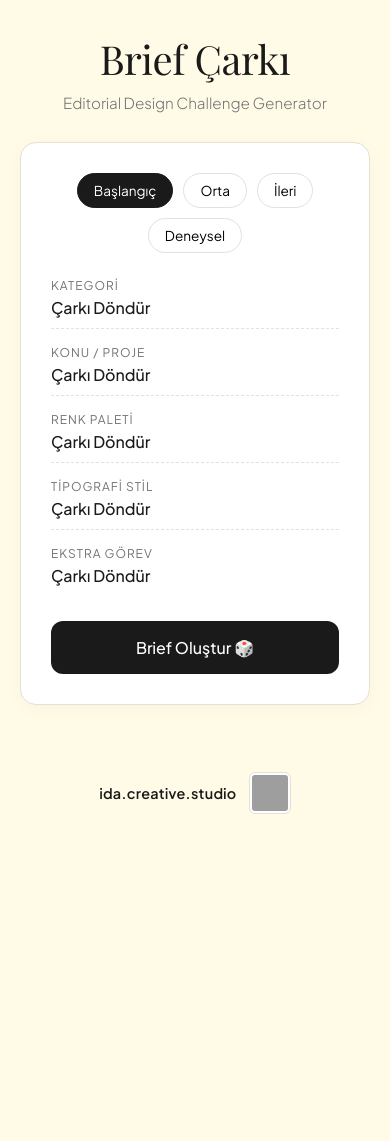
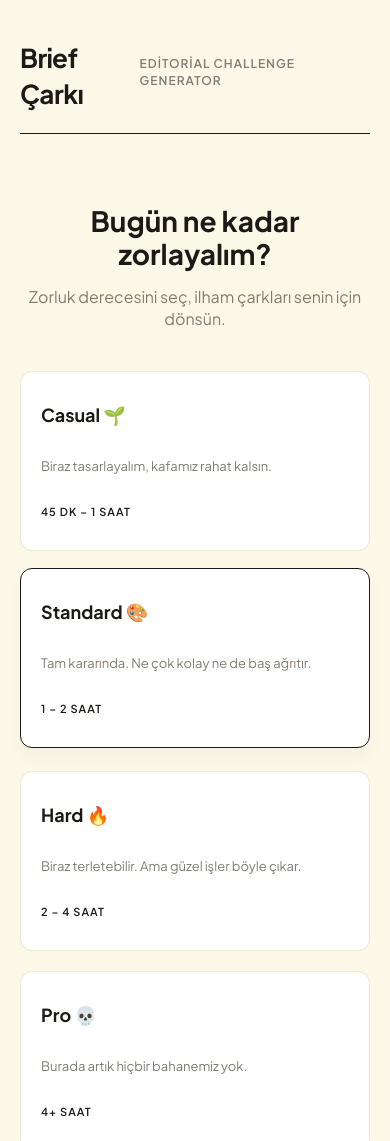
Before and after one commit to idaoykuturer123-web/briefcarki.com, a plain HTML site: page index.html in a window 390 px wide. Shown: the top 1141 px of the page. Before the commit the page ends 844 px from the top, so only its background shows below. Drawn offline with nearby package versions, Linux system fonts and the light colour scheme; grey boxes are pictures that could not be loaded.

Commit message:
Refactor HTML structure and styles

```diff
--- a/index.html
+++ b/index.html
@@ -2,173 +2,189 @@
 <html lang="tr">
 <head>
 <meta charset="UTF-8">
-    <meta name="viewport" content="width=device-width, initial-scale=1.0">
-    <title>Brief Çarkı – Editorial Design Challenge</title>
+<meta name="viewport" content="width=device-width, initial-scale=1">
+<title>Brief Çarkı — Editorial Design Challenge</title>
 <link rel="preconnect" href="https://fonts.googleapis.com">
 <link rel="preconnect" href="https://fonts.gstatic.com" crossorigin>
-    <link href="https://fonts.googleapis.com/css2?family=Playfair+Display:wght@400;600&family=Plus+Jakarta+Sans:wght@300;400;500;600&display=swap" rel="stylesheet">
+<link href="https://fonts.googleapis.com/css2?family=Plus+Jakarta+Sans:wght@400;500;600;700&display=swap" rel="stylesheet">
 <style>
 :root {
-            --bg: #fffbe6; /* Pastel Butter Yellow */
+  --bg: #fcf8e8; /* Pastel Butter Yellow */
   --card: #ffffff;
-            --ink: #1a1a1a;
-            --muted: #737373;
-            --line: #e5e0d8;
-            --accent: #2c3e50;
+  --ink: #1c1a17;
+  --muted: #827c75;
+  --line: #ede7d1;
+  --font-sans: "Plus Jakarta Sans", -apple-system, sans-serif;
 }
 
-        * {
-            box-sizing: border-box;
-            margin: 0;
-            padding: 0;
-        }
-
+* { box-sizing: border-box; margin: 0; padding: 0; }
+html { scroll-behavior: smooth; }
 body {
-            background-color: var(--bg);
+  background: var(--bg);
   color: var(--ink);
-            font-family: 'Plus Jakarta Sans', sans-serif;
+  font-family: var(--font-sans);
   font-style: normal;
+  padding: 40px 20px;
+  line-height: 1.4;
   display: flex;
   flex-direction: column;
   min-height: 100vh;
-            align-items: center;
-            justify-content: space-between;
-            padding: 20px;
 }
 
-        .container {
-            max-width: 600px;
-            width: 100%;
-            margin: auto;
-            text-align: center;
-        }
+.app { max-width: 1000px; margin: 0 auto; width: 100%; flex: 1; }
 
 header {
-            margin-bottom: 30px;
+  display: flex;
+  justify-content: space-between;
+  align-items: baseline;
+  padding-bottom: 20px;
+  border-bottom: 1px solid var(--ink);
+  margin-bottom: 50px;
 }
+.logo { font-size: 26px; font-weight: 700; letter-spacing: -0.5px; }
+.tagline { font-size: 12px; text-transform: uppercase; letter-spacing: 1px; color: var(--muted); font-weight: 600; }
 
-        h1 {
-            font-family: 'Playfair Display', serif;
-            font-size: 2.5rem;
-            font-weight: 400;
-            font-style: normal;
-            letter-spacing: -0.5px;
-            margin-bottom: 8px;
+/* Level Screen */
+.level-screen {
+  text-align: center;
+  padding: 20px 0;
 }
+.level-screen h1 {
+  font-size: clamp(28px, 4vw, 48px);
+  font-weight: 700;
+  margin-bottom: 15px;
+  line-height: 1.2;
+}
+.level-screen p { color: var(--muted); font-size: 16px; margin-bottom: 40px; }
 
-        p.subtitle {
-            color: var(--muted);
-            font-size: 0.95rem;
-            font-weight: 300;
-            font-style: normal;
+.level-grid {
+  display: grid;
+  grid-template-columns: repeat(auto-fit, minmax(200px, 1fr));
+  gap: 20px;
 }
-
-        .card {
+.level-card {
   background: var(--card);
   border: 1px solid var(--line);
-            border-radius: 16px;
-            padding: 30px;
-            box-shadow: 0 4px 20px rgba(0, 0, 0, 0.03);
-            margin-bottom: 25px;
-        }
-
-        .level-selector {
-            display: flex;
-            gap: 10px;
-            justify-content: center;
-            margin-bottom: 25px;
-            flex-wrap: wrap;
-        }
-
-        .level-btn {
-            background: transparent;
-            border: 1px solid var(--line);
-            padding: 8px 16px;
-            border-radius: 20px;
-            font-size: 0.85rem;
+  border-radius: 12px;
+  padding: 30px 20px;
   cursor: pointer;
   transition: all 0.2s ease;
-            font-family: inherit;
-            font-style: normal;
-        }
-
-        .level-btn.active, .level-btn:hover {
-            background: var(--ink);
-            color: #fff;
-            border-color: var(--ink);
-        }
-
-        .brief-output {
   text-align: left;
   display: flex;
   flex-direction: column;
-            gap: 16px;
-            margin-bottom: 25px;
+  justify-content: space-between;
+  min-height: 180px;
+}
+.level-card:hover, .level-card.selected {
+  border-color: var(--ink);
+  transform: translateY(-3px);
+  background: #fff;
+  box-shadow: 0 10px 20px rgba(0,0,0,0.03);
+}
+.level-title { font-size: 18px; font-weight: 700; }
+.level-desc { font-size: 13px; color: var(--muted); margin: 15px 0; }
+.level-time { font-size: 11px; text-transform: uppercase; letter-spacing: 1px; font-weight: 600; color: var(--ink); }
+
+/* Main Stage */
+.main-stage { display: none; }
+
+.top-bar {
+  display: flex;
+  justify-content: space-between;
+  align-items: center;
+  margin-bottom: 40px;
+}
+.btn-editorial {
+  background: var(--ink);
+  color: var(--bg);
+  border: none;
+  padding: 14px 28px;
+  font-family: var(--font-sans);
+  font-size: 13px;
+  font-weight: 600;
+  text-transform: uppercase;
+  letter-spacing: 1px;
+  cursor: pointer;
+  border-radius: 8px;
+  transition: 0.2s;
+}
+.btn-editorial:hover { opacity: 0.9; }
+
+.wheels-container {
+  display: grid;
+  grid-template-columns: repeat(auto-fit, minmax(280px, 1fr));
+  gap: 25px;
+  margin-bottom: 60px;
+}
+.editorial-card {
+  background: var(--card);
+  border: 1px solid var(--line);
+  border-top: 3px solid var(--ink);
+  border-radius: 12px;
+  padding: 25px;
+  display: flex;
+  flex-direction: column;
+  justify-content: space-between;
+  min-height: 160px;
+}
+.editorial-card label { font-size: 10px; text-transform: uppercase; letter-spacing: 1.5px; color: var(--muted); font-weight: 600; }
+.editorial-result {
+  font-size: 20px;
+  font-weight: 600;
+  margin: 15px 0;
+  line-height: 1.3;
+}
+.btn-spin-small {
+  background: none;
+  border: none;
+  border-bottom: 1px solid var(--ink);
+  padding-bottom: 2px;
+  font-size: 11px;
+  font-weight: 600;
+  text-transform: uppercase;
+  letter-spacing: 1px;
+  cursor: pointer;
+  align-self: flex-start;
+  font-family: inherit;
 }
 
-        .brief-item {
-            border-bottom: 1px dashed var(--line);
-            padding-bottom: 10px;
+/* Palette Display */
+.palette-dots { display: flex; gap: 8px; align-items: center; margin-top: 10px; }
+.dot { width: 18px; height: 18px; border-radius: 50%; border: 1px solid rgba(0,0,0,0.1); }
+
+/* Editorial Brief Output */
+.brief-editorial {
+  border-top: 1px solid var(--ink);
+  padding-top: 40px;
 }
+.brief-editorial h2 { font-size: 28px; font-weight: 700; margin-bottom: 30px; }
+.brief-grid {
+  display: grid;
+  grid-template-columns: repeat(auto-fit, minmax(200px, 1fr));
+  gap: 20px;
+}
+.brief-box {
+  border-bottom: 1px solid var(--line);
+  padding-bottom: 15px;
+}
+.brief-box span { font-size: 10px; text-transform: uppercase; letter-spacing: 1px; color: var(--muted); display: block; margin-bottom: 5px; font-weight: 600; }
+.brief-box p { font-size: 15px; font-weight: 500; }
 
-        .brief-item:last-child {
-            border-bottom: none;
-        }
-
-        .label {
-            font-size: 0.75rem;
-            text-transform: uppercase;
-            letter-spacing: 1px;
-            color: var(--muted);
-            margin-bottom: 4px;
-            display: block;
-            font-style: normal;
-        }
-
-        .value {
-            font-size: 1rem;
-            font-weight: 500;
-            font-style: normal;
-        }
-
-        .spin-btn {
-            width: 100%;
-            background: var(--ink);
-            color: #fff;
-            border: none;
-            padding: 16px;
-            border-radius: 12px;
-            font-size: 1rem;
-            font-weight: 500;
-            cursor: pointer;
-            transition: opacity 0.2s;
-            font-family: inherit;
-            font-style: normal;
-        }
-
-        .spin-btn:hover {
-            opacity: 0.9;
-        }
-
-        /* Alt Bilgi / İmza & QR Alanı */
+/* Footer / QR Area */
 footer {
-            margin-top: 30px;
+  margin-top: 60px;
   display: flex;
   align-items: center;
   justify-content: center;
   gap: 12px;
-            padding-bottom: 10px;
+  padding-top: 20px;
 }
-
 .studio-tag {
-            font-family: 'Plus Jakarta Sans', sans-serif;
-            font-style: normal;
+  font-size: 0.9rem;
   font-weight: 600;
-            font-size: 0.9rem;
   color: var(--ink);
   letter-spacing: 0.3px;
 }
-
 .qr-code {
   width: 42px;
   height: 42px;
@@ -181,45 +197,57 @@
 </head>
 <body>
 
-    <div class="container">
+<div class="app">
   <header>
-            <h1>Brief Çarkı</h1>
-            <p class="subtitle">Editorial Design Challenge Generator</p>
+    <div class="logo">Brief Çarkı</div>
+    <div class="tagline">Editorial Challenge Generator</div>
   </header>
 
-        <main class="card">
-            <div class="level-selector">
-                <button class="level-btn active" onclick="setLevel('kolay', this)">Başlangıç</button>
-                <button class="level-btn" onclick="setLevel('orta', this)">Orta</button>
-                <button class="level-btn" onclick="setLevel('zor', this)">İleri</button>
-                <button class="level-btn" onclick="setLevel('eğlenceli', this)">Deneysel</button>
+  <!-- SEVİYE EKRANI -->
+  <section class="level-screen" id="levelScreen">
+    <h1>Bugün ne kadar zorlayalım?</h1>
+    <p>Zorluk derecesini seç, ilham çarkları senin için dönsün.</p>
+
+    <div class="level-grid">
+      <div class="level-card" onclick="selectLevel('casual', this)">
+        <div class="level-title">Casual 🌱</div>
+        <div class="level-desc">Biraz tasarlayalım, kafamız rahat kalsın.</div>
+        <div class="level-time">45 dk – 1 saat</div>
       </div>
-
-            <div class="brief-output">
-                <div class="brief-item">
-                    <span class="label">Kategori</span>
-                    <span class="value" id="category">Çarkı Döndür</span>
+      <div class="level-card selected" onclick="selectLevel('standard', this)">
+        <div class="level-title">Standard 🎨</div>
+        <div class="level-desc">Tam kararında. Ne çok kolay ne de baş ağrıtır.</div>
+        <div class="level-time">1 – 2 saat</div>
       </div>
-                <div class="brief-item">
-                    <span class="label">Konu / Proje</span>
-                    <span class="value" id="topic">Çarkı Döndür</span>
+      <div class="level-card" onclick="selectLevel('hard', this)">
+        <div class="level-title">Hard 🔥</div>
+        <div class="level-desc">Biraz terletebilir. Ama güzel işler böyle çıkar.</div>
+        <div class="level-time">2 – 4 saat</div>
       </div>
-                <div class="brief-item">
-                    <span class="label">Renk Paleti</span>
-                    <span class="value" id="palette">Çarkı Döndür</span>
-                </div>
-                <div class="brief-item">
-                    <span class="label">Tipografi Stil</span>
-                    <span class="value" id="typography">Çarkı Döndür</span>
-                </div>
-                <div class="brief-item">
-                    <span class="label">Ekstra Görev</span>
-                    <span class="value" id="task">Çarkı Döndür</span>
+      <div class="level-card" onclick="selectLevel('pro', this)">
+        <div class="level-title">Pro 💀</div>
+        <div class="level-desc">Burada artık hiçbir bahanemiz yok.</div>
+        <div class="level-time">4+ saat</div>
       </div>
     </div>
 
-            <button class="spin-btn" onclick="generateBrief()">Brief Oluştur 🎲</button>
-        </main>
+    <button class="btn-editorial" style="margin-top: 40px;" onclick="startChallenge()">Görevi Başlat</button>
+  </section>
+
+  <!-- ÇARK VE BRIEF EKRANI -->
+  <div class="main-stage" id="mainStage">
+    <div class="top-bar">
+      <button class="btn-editorial" onclick="spinAll()">Tüm Çarkları Çevir</button>
+      <span id="levelTag" style="font-size: 12px; text-transform: uppercase; letter-spacing: 1px; font-weight: 600;">STANDARD</span>
+    </div>
+
+    <div class="wheels-container" id="wheelsGrid"></div>
+
+    <div class="brief-editorial">
+      <h2>Günün Brief Özeti</h2>
+      <div class="brief-grid" id="briefGrid"></div>
+    </div>
+  </div>
 </div>
 
 <footer>
@@ -228,43 +256,98 @@
 </footer>
 
 <script>
-        let currentLevel = 'kolay';
+let currentLevel = 'standard';
+let picks = {};
 
-        const data = {
-            categories: ["Dergi Mizanpajı", "Kitap Kapağı", "Afiş / Poster", "Tipografik Editoryal", "Katalog / Broşür"],
-            topics: {
-                kolay: ["Mimarlık Sanatı", "Kahve Kültürü", "Sürdürülebilir Yaşam", "Minimalist İç Mekan"],
-                orta: ["Yapay Zeka ve Etik", "Bağımsız Sinema Tarihi", "Kentsel Dönüşüm Belgeseli", "Mikro-Gastronomi"],
-                zor: ["Kuantum Fiziğine Giriş", "80'ler Yeraltı Müzik Sahnesi", "Post-Modern Felsefe", "Kripto Ekonomisi"],
-                eğlenceli: ["Uzayda Tatil Rehberi", "Kedilerin Gizli Yaşamı", "Sanal Gerçeklik Günlükleri", "Geleceğin Yemekleri"]
+const data = [
+  { id: "kategori", name: "Kategori", items: ["Logo", "Poster", "Ambalaj", "Albüm Kapağı", "Dergi Kapağı", "Kitap Kapağı", "Sosyal Medya Postu", "Kartvizit", "Menü"] },
+  { id: "konu", name: "Konu", items: ["Specialty Coffee", "Kozmetik Markası", "Sokak Giyim", "Müzik Festivali", "Sanat Galerisi", "Teknoloji Ürünü", "Bağımsız Kitapçı", "Spor Salonu"] },
+  { id: "renk", name: "Renk Paleti", isColor: true, items: [
+      { name: "Mor & Pudra & Limon", colors: ["#6C4AB6", "#F3B8C8", "#F4D35E"] },
+      { name: "Bordo & Krem & Mavi", colors: ["#6B2D5C", "#F5EBE0", "#7091E6"] },
+      { name: "Zeytin & Bej & Turuncu", colors: ["#606C38", "#FEFAE0", "#DDA15E"] },
+      { name: "Siyah & Buz Mavisi & Kiremit", colors: ["#1D1E2C", "#E0FBFC", "#C55B4B"] }
+    ]
   },
-            palettes: ["#1a1a1a / #f4f1ea", "#2b4c7e / #d8e2dc", "#4a3b32 / #e8d8c8", "#2d5a27 / #f0ebd8", "#8c2d19 / #f7ede2"],
-            typography: ["Classic Serif & Clean Sans", "Modern Editorial Display", "Monospace & Minimalist Serif", "Bold Geometric Sans"],
-            tasks: ["Sadece 2 renk kullan", "Grid sistemini kır", "Büyük boy tipografi odaklı ol", "Negatif alanı vurgula"]
-        };
+  { id: "stil", name: "Yazı Stili", items: ["Kalın ve Güçlü", "İnce ve Zarif", "Büyük ve Dikkat Çekici", "Küçük ve Sade", "El Yazısı Esintili", "Klasik / Kitap Tarzı", "Modern ve Temiz"] },
+  { id: "yerlesim", name: "Yerleşim", items: ["Ortada büyük başlık", "Görsel üstte, yazı altta", "Görsel solda, yazı sağda", "Yazı büyük, görsel küçük", "Her şey ortalanmış", "Asimetrik / Dengesiz", "Çok boş alan (Minimalist)"] },
+  { id: "gorev", name: "Ekstra Görev", items: ["Sadece 1 fotoğraf kullan", "Bir geometrik şekli 3 yerde kullan", "Başlığı alışılmadık yere koy", "Negatif alanı belirgin kullan", "Bir öğeyi bilerek taşır", "Sadece 2 font ailesi kullan"] }
+];
 
-        function setLevel(level, btn) {
+function selectLevel(level, el) {
   currentLevel = level;
-            document.querySelectorAll('.level-btn').forEach(b => b.classList.remove('active'));
-            btn.classList.add('active');
-
-            document.getElementById('category').innerText = 'Çarkı Döndür';
-            document.getElementById('topic').innerText = 'Çarkı Döndür';
-            document.getElementById('palette').innerText = 'Çarkı Döndür';
-            document.getElementById('typography').innerText = 'Çarkı Döndür';
-            document.getElementById('task').innerText = 'Çarkı Döndür';
+  document.querySelectorAll('.level-card').forEach(c => c.classList.remove('selected'));
+  el.classList.add('selected');
 }
 
-        function getRandom(arr) {
-            return arr[Math.floor(Math.random() * arr.length)];
+function startChallenge() {
+  document.getElementById('levelScreen').style.display = 'none';
+  document.getElementById('mainStage').style.display = 'block';
+
+  window.scrollTo({ top: 0, behavior: 'smooth' });
+
+  document.getElementById('levelTag').innerText = currentLevel.toUpperCase();
+  renderWheels();
+  spinAll();
 }
 
-        function generateBrief() {
-            document.getElementById('category').innerText = getRandom(data.categories);
-            document.getElementById('topic').innerText = getRandom(data.topics[currentLevel]);
-            document.getElementById('palette').innerText = getRandom(data.palettes);
-            document.getElementById('typography').innerText = getRandom(data.typography);
-            document.getElementById('task').innerText = getRandom(data.tasks);
+function renderWheels() {
+  const grid = document.getElementById('wheelsGrid');
+  grid.innerHTML = '';
+
+  data.forEach((item, index) => {
+    let card = document.createElement('div');
+    card.className = 'editorial-card';
+    card.innerHTML = `
+      <label>${item.name}</label>
+      <div class="editorial-result" id="res-${item.id}">—</div>
+      <button class="btn-spin-small" onclick="spinSingle(${index})">Yeniden Çevir ↺</button>
+    `;
+    grid.appendChild(card);
+  });
+}
+
+function spinSingle(index) {
+  const item = data[index];
+  const rand = item.items[Math.floor(Math.random() * item.items.length)];
+  picks[item.id] = rand;
+
+  const resEl = document.getElementById(`res-${item.id}`);
+  if (item.isColor) {
+    resEl.innerHTML = `
+      <div>${rand.name}</div>
+      <div class="palette-dots">
+        ${rand.colors.map(c => `<div class="dot" style="background:${c}"></div>`).join('')}
+      </div>
+    `;
+  } else {
+    resEl.innerText = rand;
+  }
+  updateSummary();
+}
+
+function spinAll() {
+  data.forEach((_, i) => spinSingle(i));
+}
+
+function updateSummary() {
+  const container = document.getElementById('briefGrid');
+  container.innerHTML = '';
+
+  data.forEach(item => {
+    const val = picks[item.id];
+    if (!val) return;
+
+    let box = document.createElement('div');
+    box.className = 'brief-box';
+
+    if (item.isColor) {
+      box.innerHTML = `<span>${item.name}</span><p>${val.name} (${val.colors.join(', ')})</p>`;
+    } else {
+      box.innerHTML = `<span>${item.name}</span><p>${val}</p>`;
+    }
+    container.appendChild(box);
+  });
 }
 </script>
 </body>
```
Lines whose indentation alone changed are shown as unchanged.
